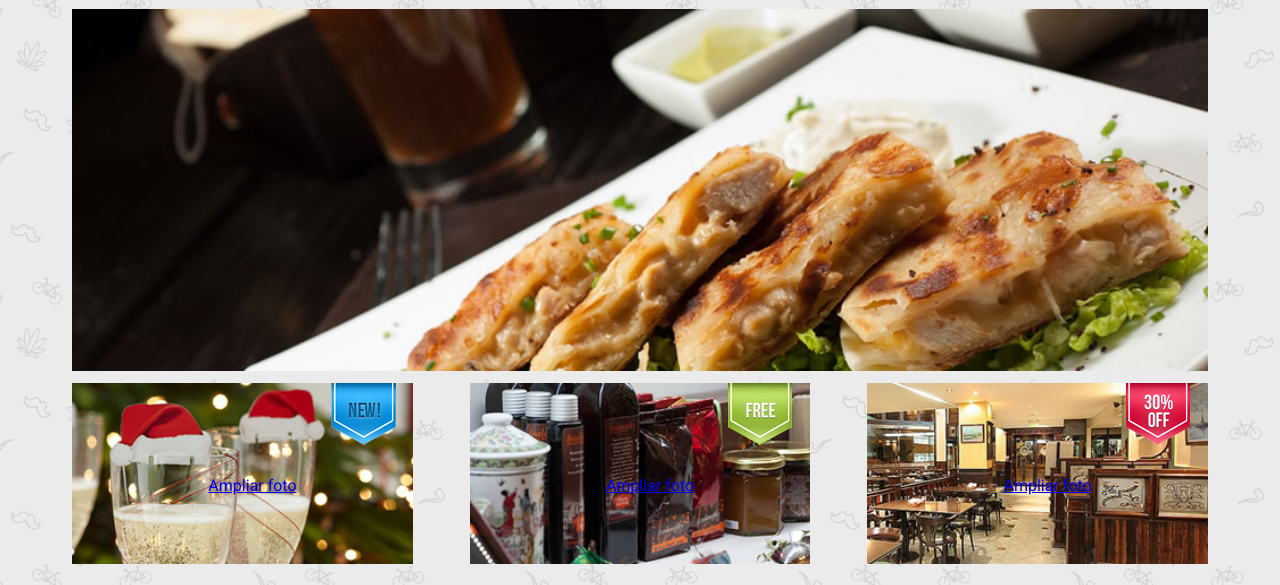
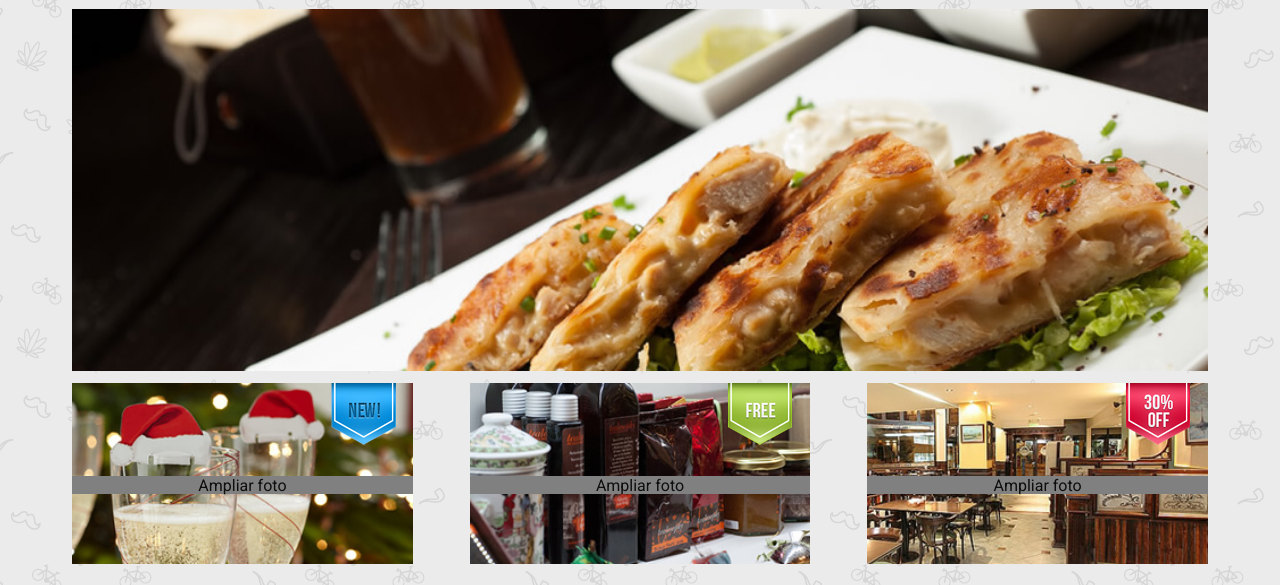
Before and after one commit to famagra/KITCHENING-CSS, a plain HTML site: page kitchening/index.html in a window 1280 px wide. Shown: the part 197-782 px from the top of the page. Drawn offline with Linux system fonts and the light colour scheme.

Commit message:
modificando el zoom de desktop

```diff
--- a/kitchening/css/style.css
+++ b/kitchening/css/style.css
@@ -382,9 +382,16 @@
         top: 0%;
     }
     .zoom{
-        top: 50%;
         position: absolute;
-        left: 40%;
+        width: auto;
+        height: auto;
+        left: 0%;
+        bottom: 40%;
+        color: rgb(1, 1, 1, 0.9);
+        background-color: grey;
+        text-decoration: none;
+        right: 0%;
+        text-align: center;
     }
     .more{
         text-decoration: none;
@@ -429,4 +436,5 @@
 
     }
 
+
 }
```
